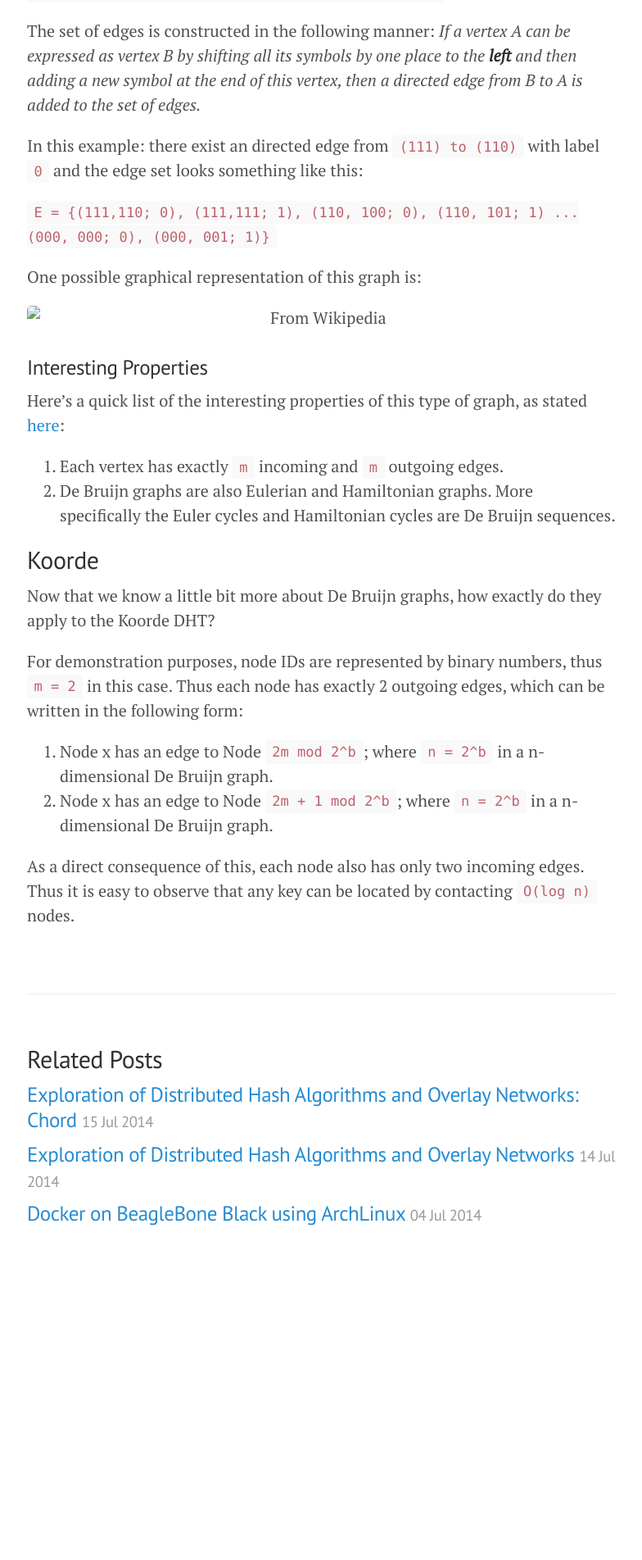
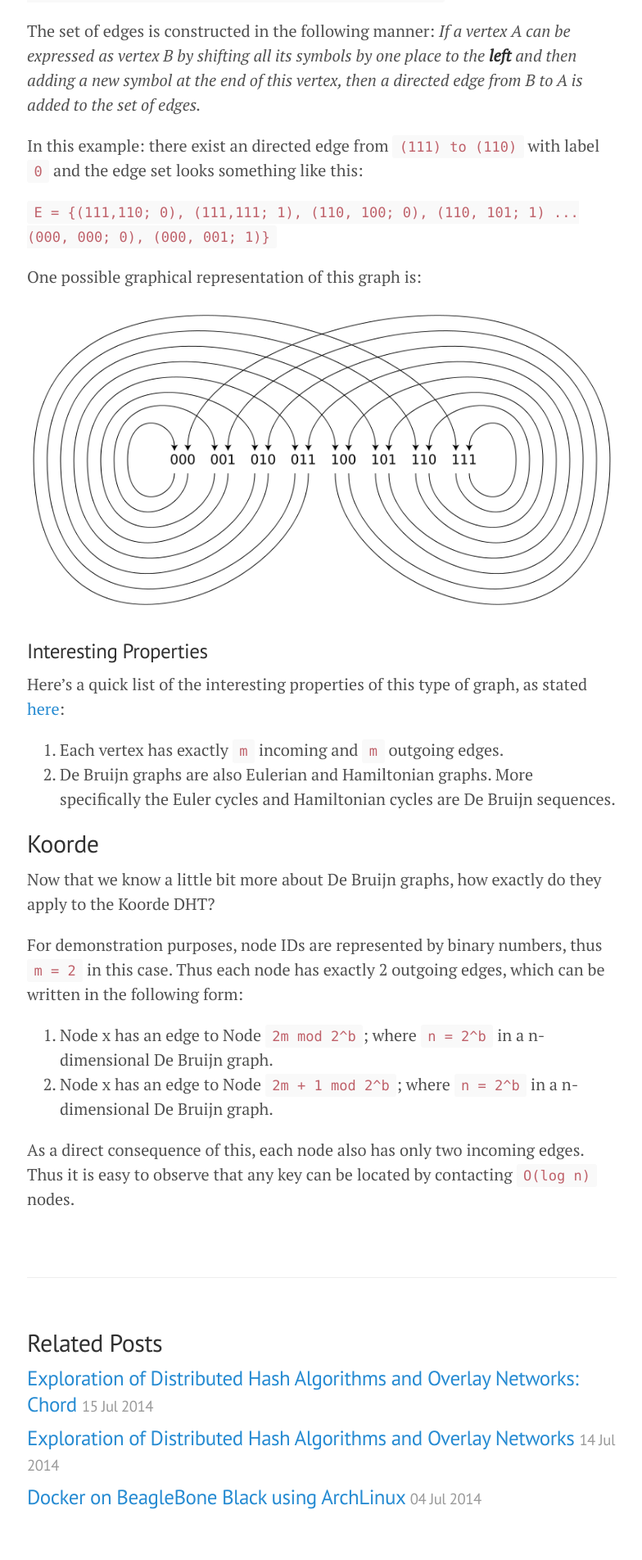
Before and after one commit to dwils098/dwils098.github.io, a Jekyll site: the page built from _posts/2014-07-15-Koorde.md, in a window 1280 px wide. Shown: the part 787-2690 px from the top of the page at 82% size, without its empty margins (247-1031 px from the left). Built offline with Jekyll 4.4.1, drawn with Linux system fonts in a browser that asks for light colours; Markdown is read by kramdown in place of the engine named in the settings; before the commit the page ends 2343 px from its top, so only the background shows below that.

Commit message:
fix image link

```diff
--- a/_posts/2014-07-15-Koorde.md
+++ b/_posts/2014-07-15-Koorde.md
@@ -23,7 +23,7 @@ In this example: there exist an directed edge from `(111) to (110)` with label `
 `E = {(111,110; 0), (111,111; 1), (110, 100; 0), (110, 101; 1) ... (000, 000; 0), (000, 001; 1)}`
 
 One possible graphical representation of this graph is:
-<center><img src="public/images/de_bruijn.png" alt="From Wikipedia"/></center>
+<center><img src="http://dwils098.github.io/public/images/de_bruijn.png" alt="From Wikipedia"/></center>
 
 ###Interesting Properties
 Here's a quick list of the interesting properties of this type of graph, as stated [here](http://en.wikipedia.org/wiki/De_Bruijn_graph#Properties):
```
Also changed, not shown: _posts/2014-07-15-Chord.md (+1 -1 lines).
